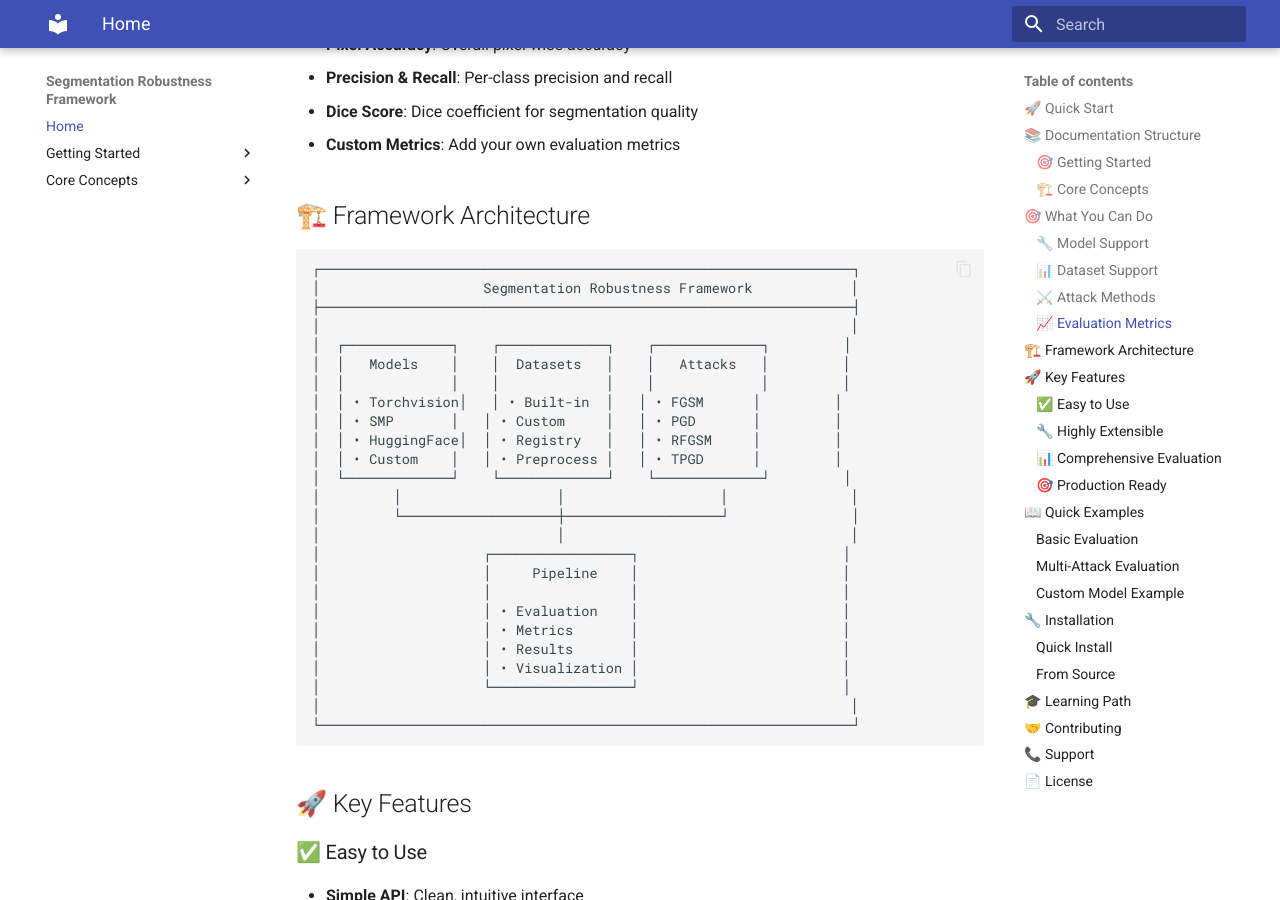
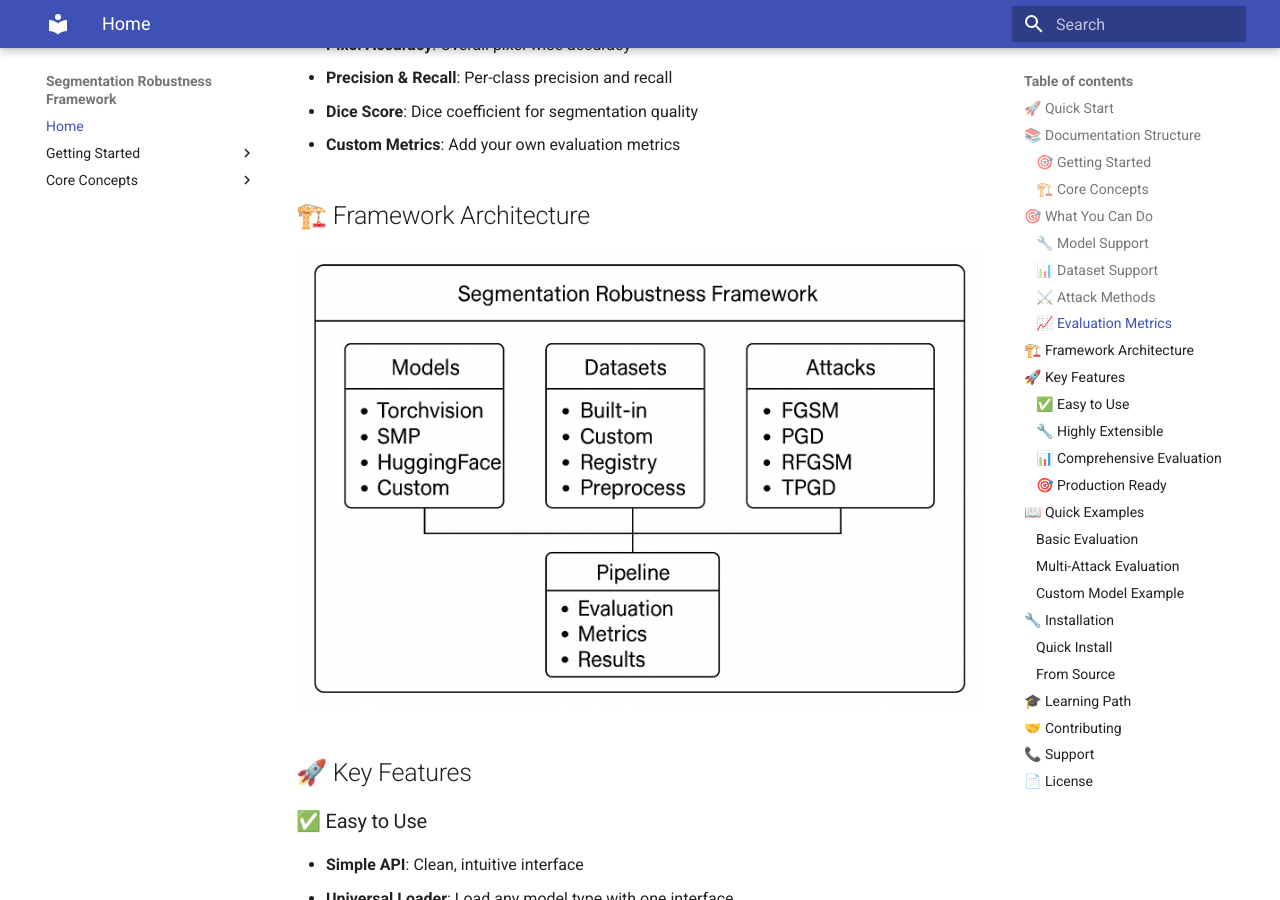
Before and after one commit to wntic/segmentation-robustness-framework, an MkDocs documentation site: the page built from docs/index.md, in a window 1280 px wide and 900 px high, scrolled down 2372 px. Built offline with MkDocs 1.6.1 and Material for MkDocs 9.7.7, drawn with Linux system fonts in a browser that asks for light colours.

Commit message:
Replace framework architecture text with image

````diff
--- a/docs/index.md
+++ b/docs/index.md
@@ -97,33 +97,7 @@ results = pipeline.run()
 
 ## 🏗️ Framework Architecture
 
-```
-┌─────────────────────────────────────────────────────────────────┐
-│                    Segmentation Robustness Framework            │
-├─────────────────────────────────────────────────────────────────┤
-│                                                                 │
-│  ┌─────────────┐    ┌─────────────┐    ┌─────────────┐         │
-│  │   Models    │    │  Datasets   │    │   Attacks   │         │
-│  │             │    │             │    │             │         │
-│  │ • Torchvision│   │ • Built-in  │   │ • FGSM      │         │
-│  │ • SMP       │   │ • Custom     │   │ • PGD       │         │
-│  │ • HuggingFace│  │ • Registry   │   │ • RFGSM     │         │
-│  │ • Custom    │   │ • Preprocess │   │ • TPGD      │         │
-│  └─────────────┘    └─────────────┘    └─────────────┘         │
-│         │                   │                   │               │
-│         └───────────────────┼───────────────────┘               │
-│                             │                                   │
-│                    ┌─────────────────┐                         │
-│                    │     Pipeline    │                         │
-│                    │                 │                         │
-│                    │ • Evaluation    │                         │
-│                    │ • Metrics       │                         │
-│                    │ • Results       │                         │
-│                    │ • Visualization │                         │
-│                    └─────────────────┘                         │
-│                                                                 │
-└─────────────────────────────────────────────────────────────────┘
-```
+![Framework Architecture](img/architecture.png)
 
 ## 🚀 Key Features
 
````
